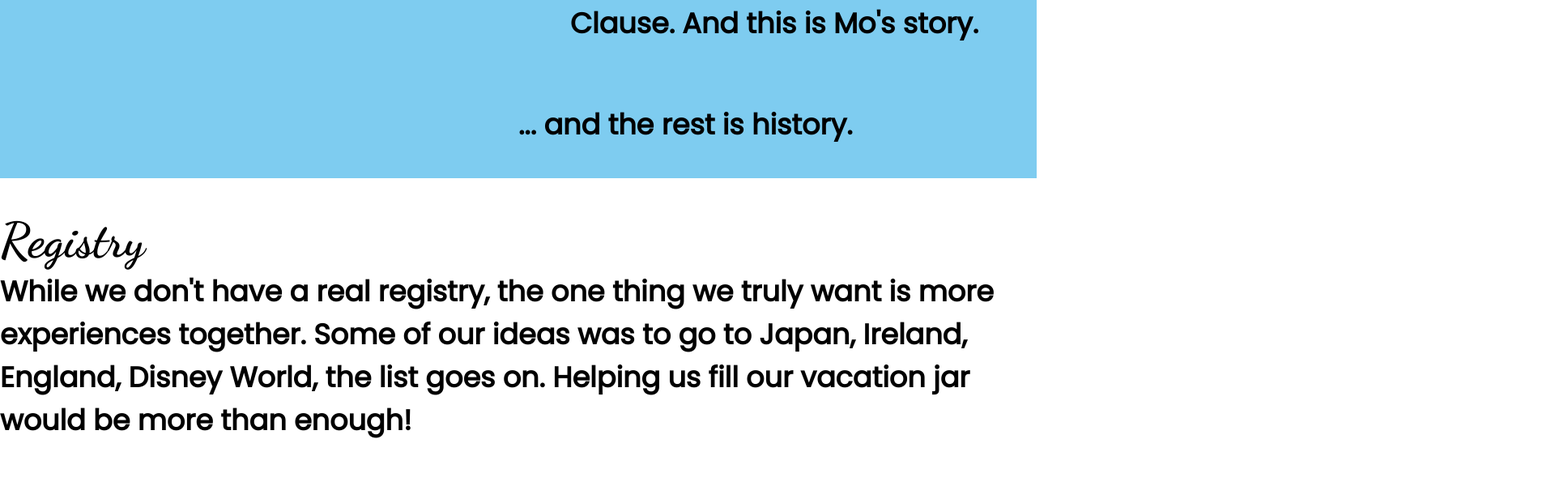
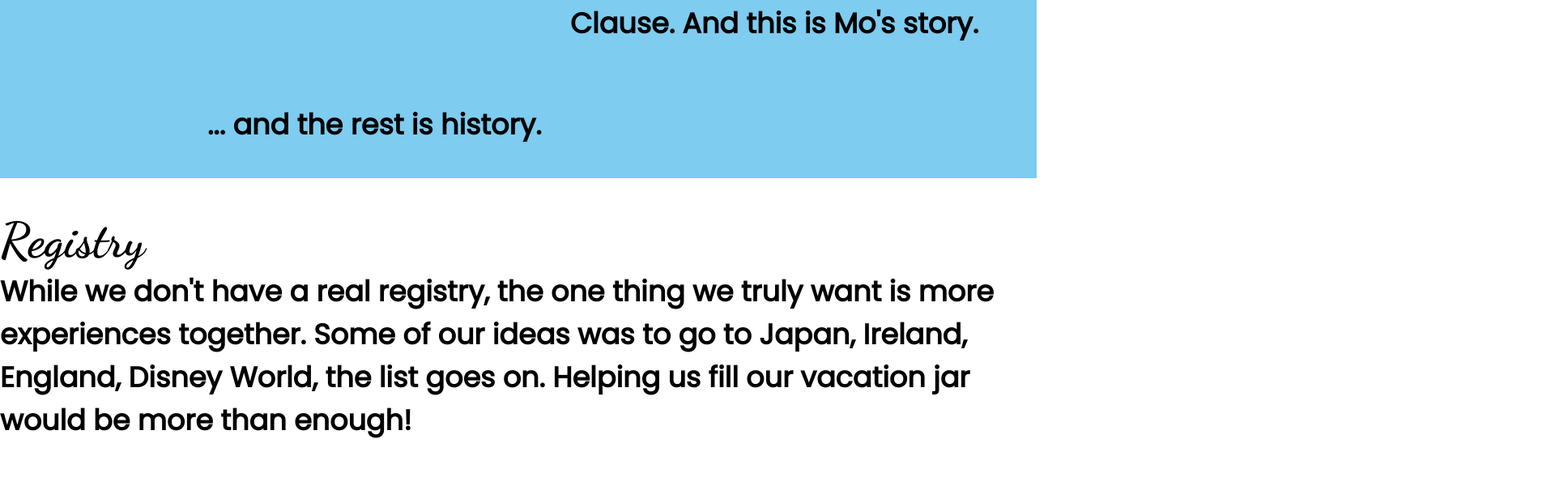
Before and after one commit to Duke1014/wedding, a React (Create React App) app: page / in a window 1280 px wide. Shown: the part 1440-2040 px from the top of the page at 81% size, 1920 px wide, since content can reach past the window. Built offline with nearby package versions, Linux system fonts and the light colour scheme.

Commit message:
width issue fixed

```diff
--- a/src/index.css
+++ b/src/index.css
@@ -141,7 +141,8 @@ nav {
 }
 
 .together-story {
-  left: 50%;
+  left: 20%;
+  width: fit-content;
   font-family: Poppins-Regular, sans-serif !important;
   position:relative;
   font-size: 35px;
```
